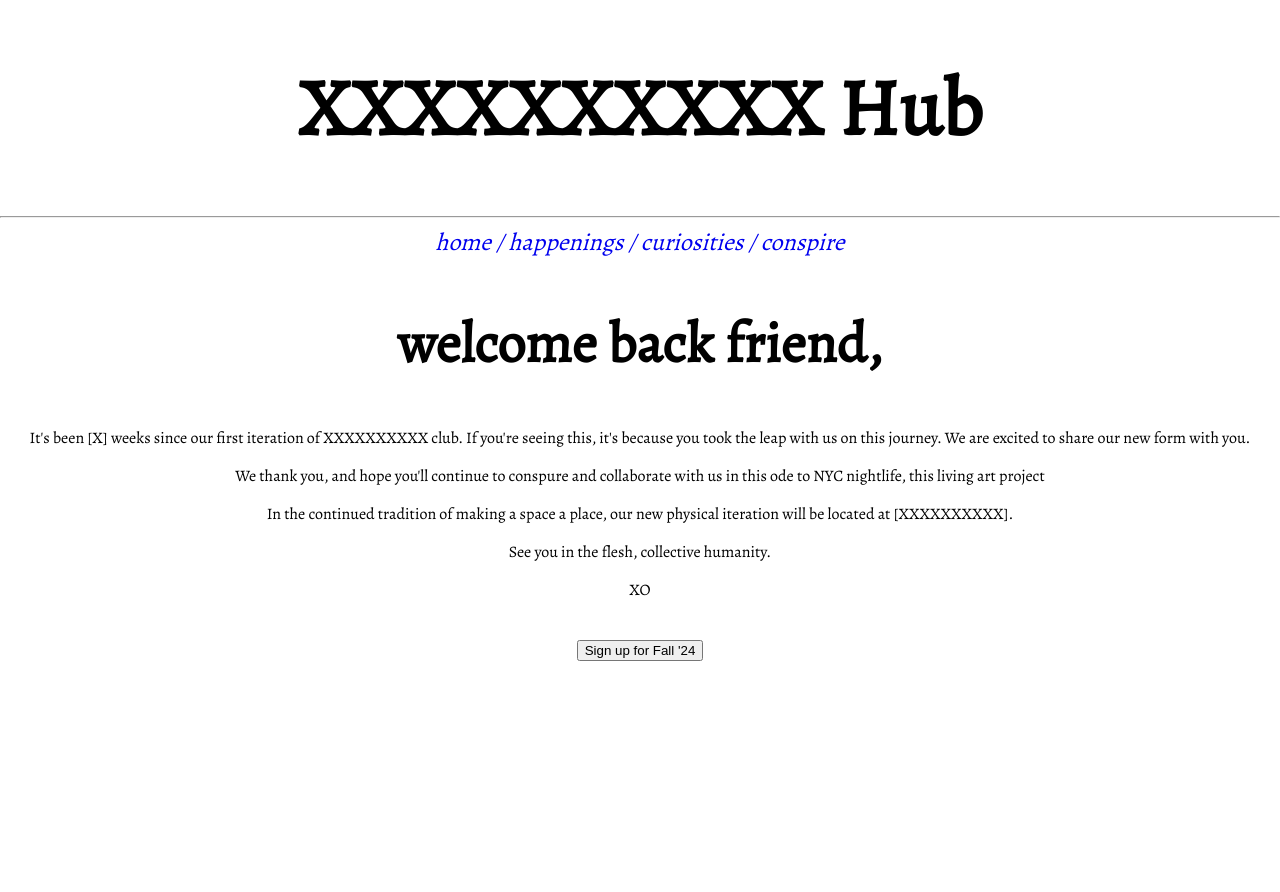
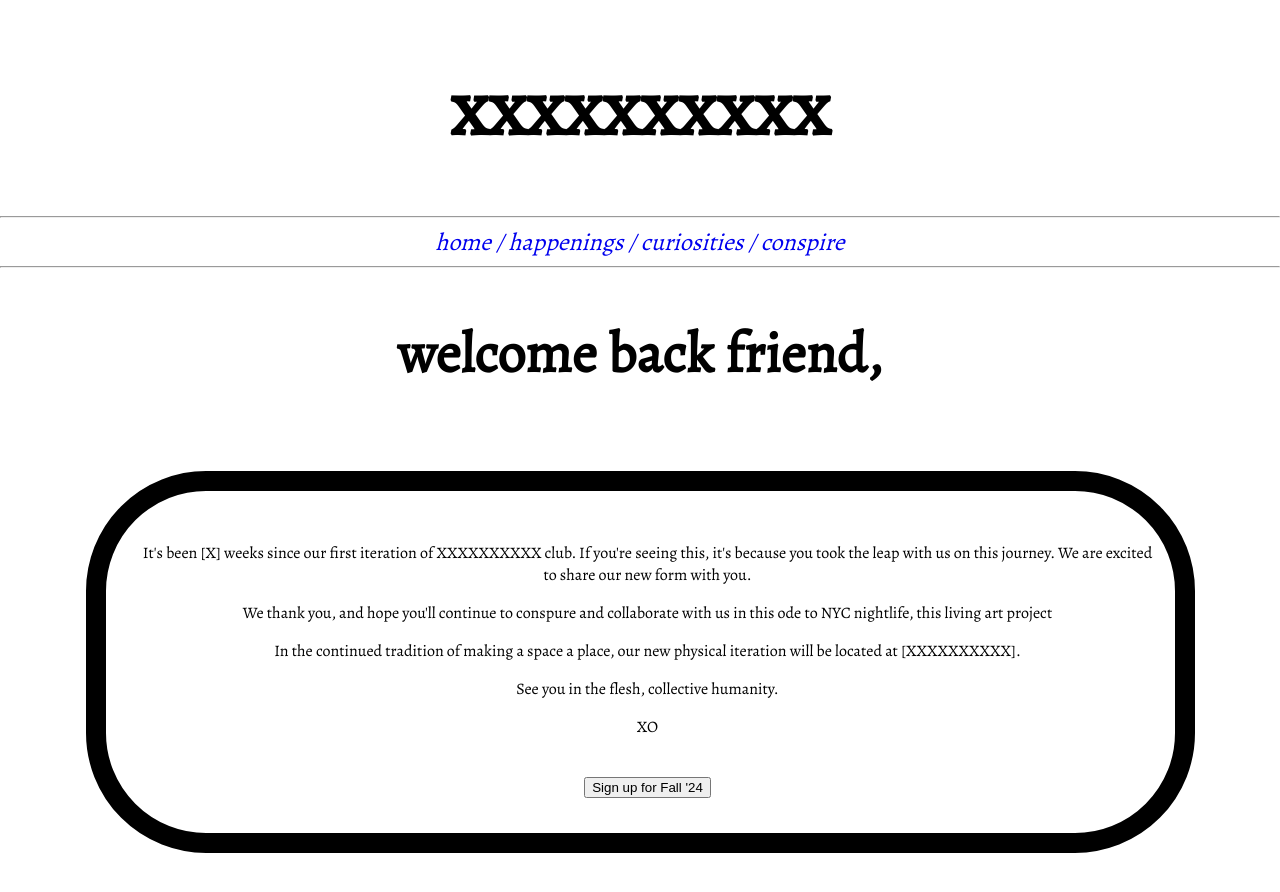
Before and after one commit to JupiterSabre/Phase-2-Project-X-Hub-ZR, a React (Create React App) app: page / in a window 1280 px wide. Shown: the top 892 px of the page. Before the commit the page ends 800 px from the top, so only its background shows below. Built offline with nearby package versions, Linux system fonts and the light colour scheme.

Commit message:
format welcome message in home

```diff
--- a/src/Components/Header.jsx
+++ b/src/Components/Header.jsx
@@ -3,8 +3,8 @@ import { Link } from "react-router-dom"
 function Header(props) {
     return (
         <header className="main-header">
-        <h1 className="title-page">XXXXXXXXXX Hub</h1>
-        <hr></hr>
+        <h1 className="title-page">xxxxxxxxxx</h1>
+        <hr />
 
             <nav>
             <Link to="/" className="link">home    /</Link>
@@ -12,6 +12,7 @@ function Header(props) {
             <Link to="curiosities" className="link">  curiosities    /</Link>
             <Link to="conspire" className="link">  conspire       </Link>
             </nav>
+            <hr />
 
 
         </header>
--- a/src/Components/Home.jsx
+++ b/src/Components/Home.jsx
@@ -8,6 +8,7 @@ return (
     <>
 
     <h2 className="section-title">welcome back friend,</h2>
+    <div className="welcome-msg">
     <p>It's been [X] weeks since our first iteration of XXXXXXXXXX club. If you're seeing this, it's because you took the leap with us on this journey. We are excited to share our new form with you.</p>
     <p>We thank you, and hope you'll continue to conspure and collaborate with us in this ode to NYC nightlife, this living art project</p>
     <p>In the continued tradition of making a space a place, our new physical iteration will be located at [XXXXXXXXXX].</p>
@@ -15,6 +16,7 @@ return (
     <p>XO</p>
     <br></br>
     <button onClick={() => navigate(`/signUp`)}>Sign up for Fall '24</button>
+    </div>
 
     </>
     )
--- a/src/index.css
+++ b/src/index.css
@@ -11,13 +11,18 @@ body {
   -moz-osx-font-smoothing: grayscale;
 }
 
-code {
-  font-family: source-code-pro, Menlo, Monaco, Consolas, 'Courier New',
-    monospace;
-}
 
 .title-page{
   font-size: 5rem;
+}
+
+.welcome-msg{
+  outline: 20px solid black;
+  margin: 100px auto;
+  width:80%;
+  padding: 35px 15px 35px 30px;
+  border-radius: 100px;
+  transition: outline 0.6s linear;
 }
 
 .link{
@@ -62,7 +67,7 @@ code {
   transition: outline 0.6s linear;
 }
 
-.photo-list:hover{
+.photo-list:hover, .welcome-msg:hover{
   outline-width: 10px;
 }
 
```
